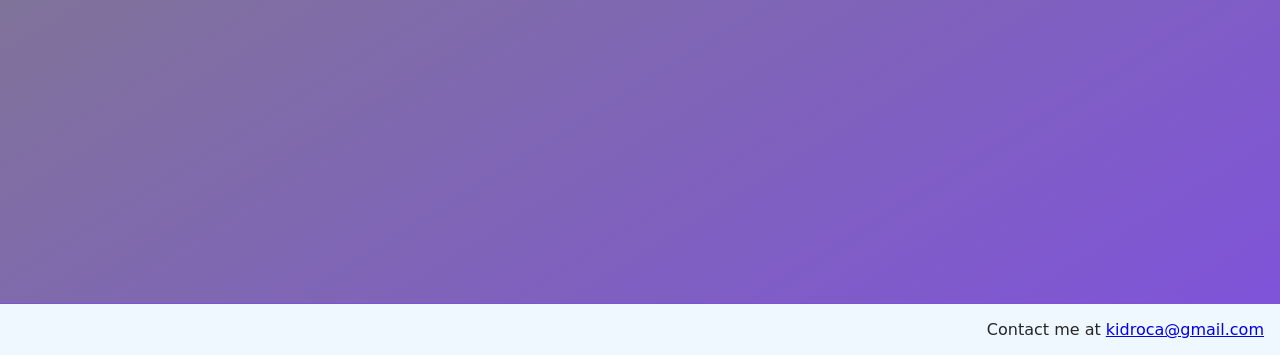
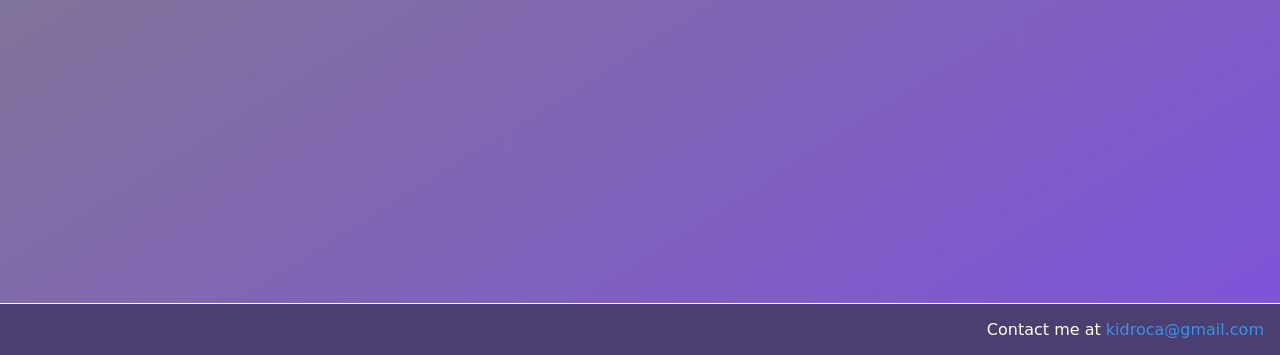
Before and after one commit to kidroca/kidroca.github.io, a website: page index.html in a window 1280 px wide. Shown: the part 445-800 px from the top of the page. Drawn offline with Linux system fonts and the light colour scheme.

Commit message:
style(main): style update

```diff
--- a/styles/main.css
+++ b/styles/main.css
@@ -2,9 +2,14 @@ html, body {
     margin: 0;
     font-family: cursive;
     background-image: linear-gradient(to bottom right, grey, #7f52dc);
-    color: #262627;
+    color: #FEFFEA;
     height: 100vh;
     overflow: hidden;
+}
+
+a {
+    color: #3C91E6;
+    text-decoration: none;
 }
 
 body {
@@ -14,13 +19,14 @@ body {
 
 header, footer {
     padding: 0 1rem;
-    background-color: aliceblue;
+    background-color: #4B3F72;
+    border-color: #FEFFEA;
 }
 
 header {
     padding: 1rem;
     text-align: left;
-    border-bottom: 1px solid #7f52dc;
+    border-bottom: 1px solid;
 }
 
 header h1 {
@@ -28,7 +34,7 @@ header h1 {
 }
 
 footer {
-    border-top: 1px solid #7f52dc;
+    border-top: 1px solid;
     text-align: right;
 }
 
@@ -38,7 +44,7 @@ main {
 }
 
 .brand {
-    color: rgb(156, 255, 30);
+    color: #44CF6C;
     font-family: cursive;
 }
 
```
